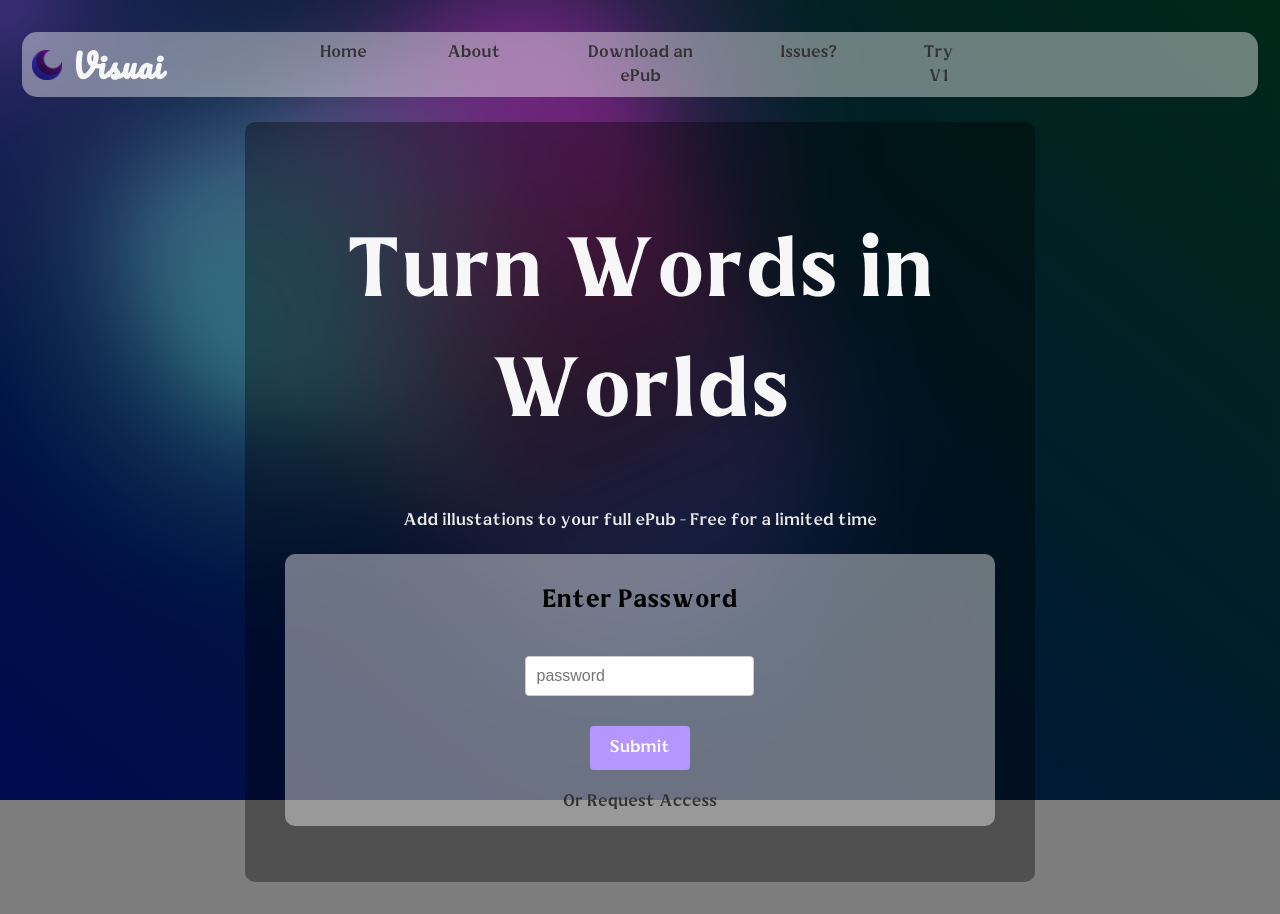
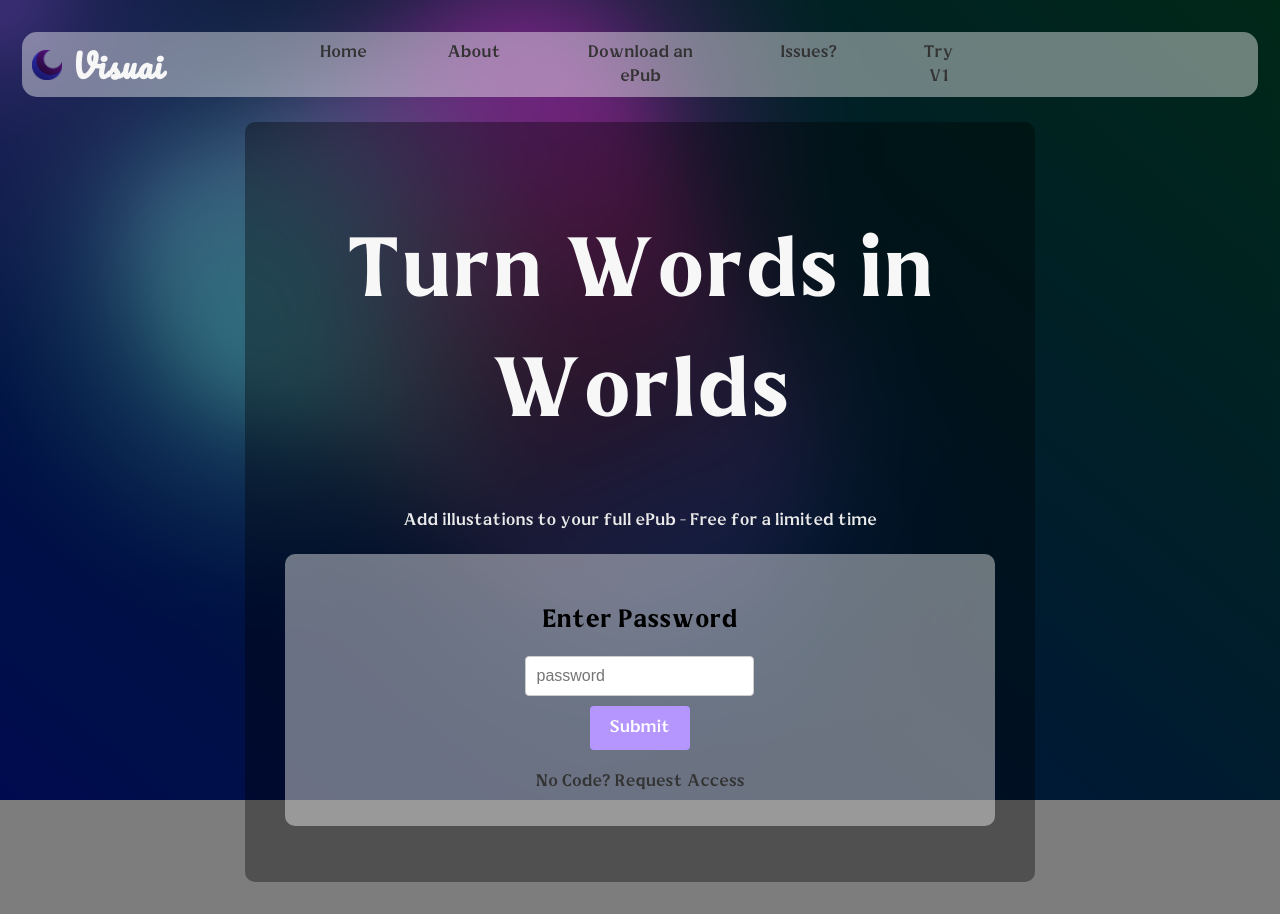
Before and after one commit to greg-maceachern12/VisualE, a React (Create React App) app: page / in a window 1280 px wide. Built offline with nearby package versions, Linux system fonts and the light colour scheme; what ldrs would draw is missing.

Commit message:
bootstrap

```diff
--- a/src/AccessCode.js
+++ b/src/AccessCode.js
@@ -30,9 +30,14 @@ function AccessCode({ onAccessGranted }) {
         />
         <button type="submit">Submit</button>
       </form>
-      <Link to="/access" className="nav-link access">
+      <a
+              className="nav-link"
+              href={`mailto:greg@visuai.io?subject=Access%20Code%20For%20Pro&body=%20Please%20grant%20me%20access%20to%20Visuai%20Pro`}
+            >No Code? Request Access</a>
+      {/* <Link to="/access" className="nav-link access">
               Or Request Access
-      </Link>
+      </Link> */}
+
     </div>
   );
 }
--- a/src/App.js
+++ b/src/App.js
@@ -6,7 +6,6 @@ import "./App.scss";
 import "./gradBG/gradBG.scss";
 import AccessCode from "./AccessCode.js";
 import About from "./About";
-import Access from './Access';
 import {
   chatAPI,
   imageAPI,
@@ -480,7 +479,7 @@ function App() {
         <div className="content-container">
           <Routes>
             <Route path="/about" element={<About />} />
-            <Route path="/access" element={<Access />} />
+            {/* <Route path="/access" element={<Access />} /> */}
             <Route
               path="/"
               element={
@@ -520,7 +519,9 @@ function App() {
                         </div>
                       </div>
                     ) : (
+                      <div>
                       <AccessCode onAccessGranted={handleAccessGranted} />
+                      </div>
                     )}
                     {isLoading ? (
                       <div>
```
